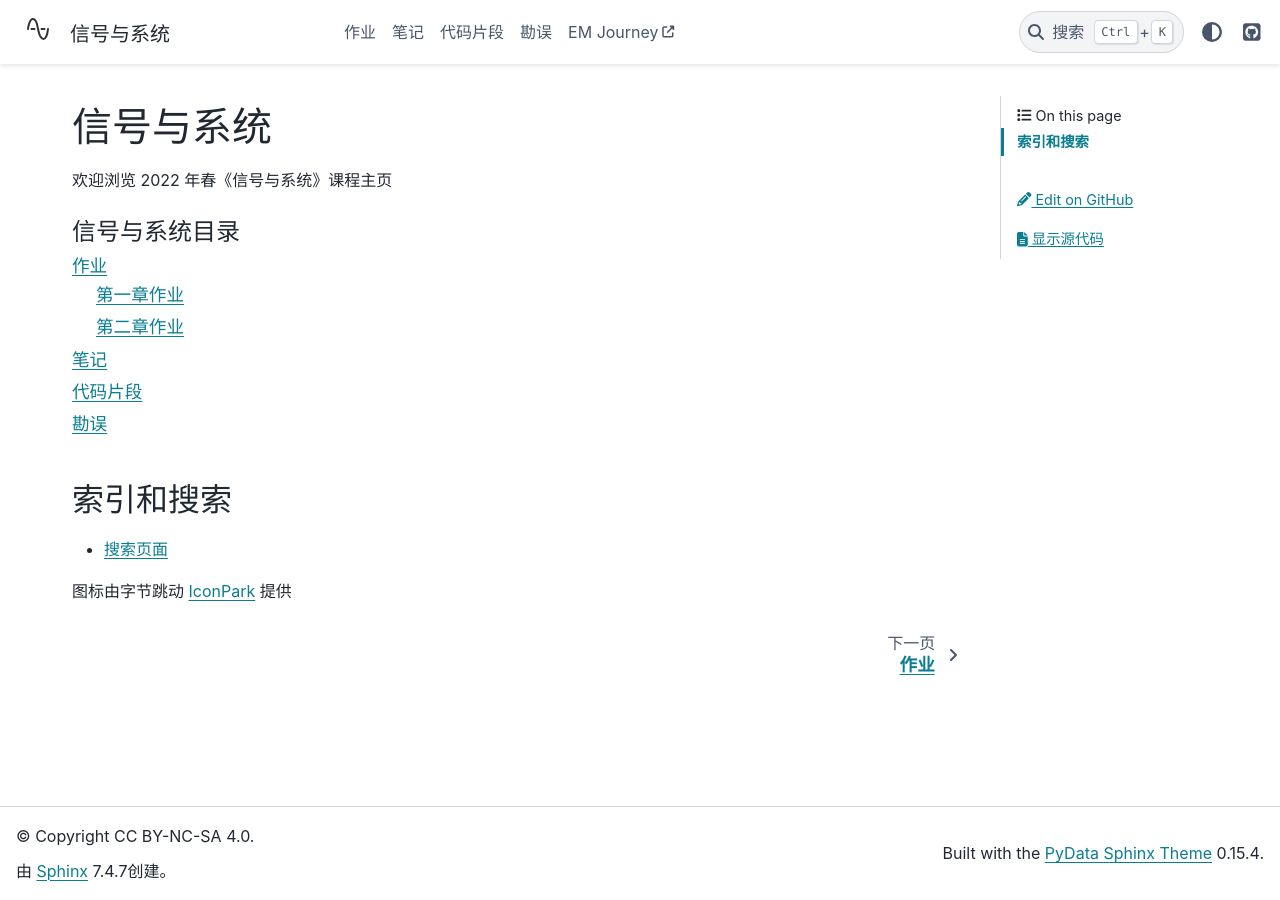
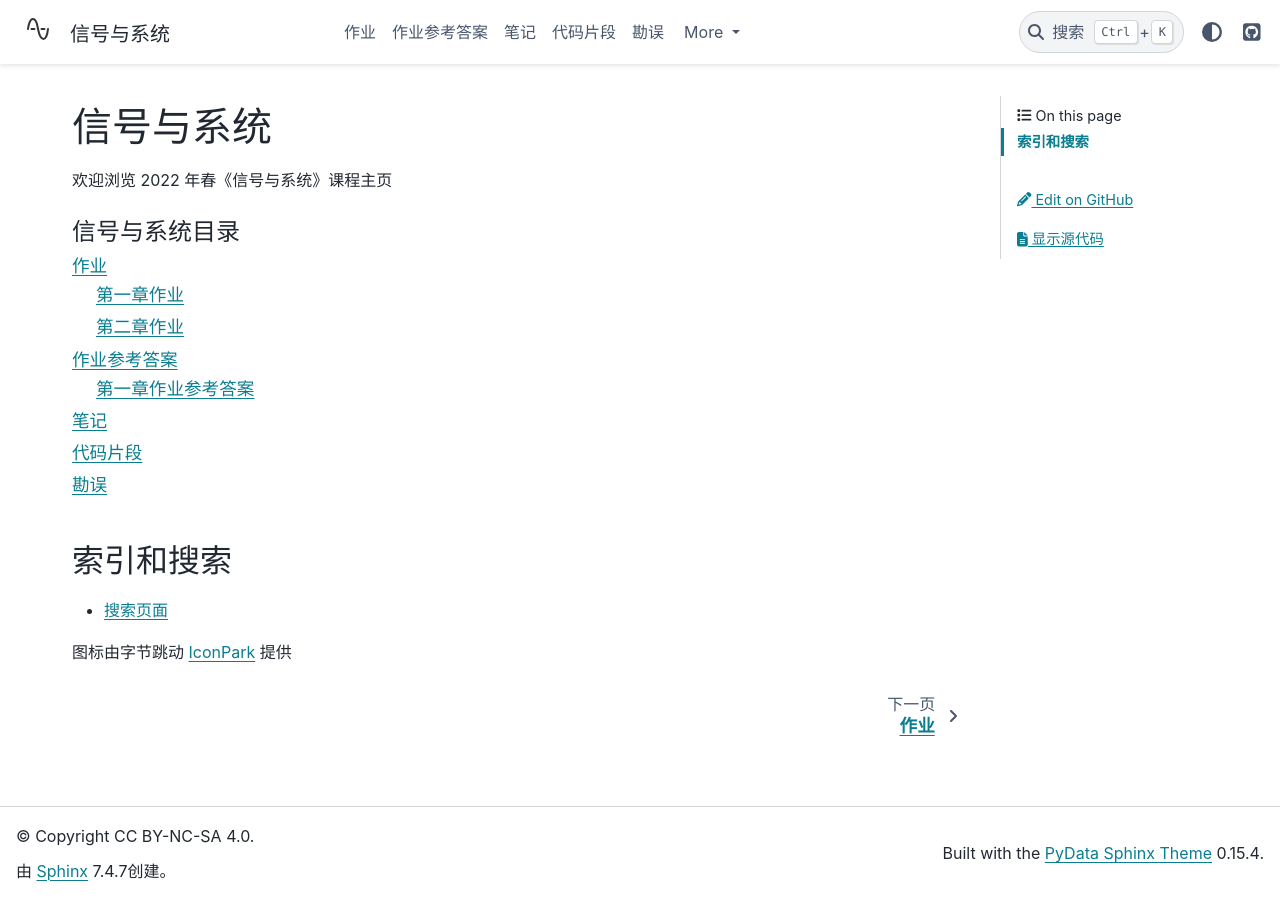
Before and after one commit to atlanswer/Signals-and-Systems, a Sphinx documentation site: the page built from doc/index.rst, in a window 1280 px wide. Built offline with Sphinx 7.4.7 and the PyData theme 0.15.4, drawn with Linux system fonts in a browser that asks for light colours.

Commit message:
content: add reference answer page

```diff
--- /dev/null
+++ b/doc/answer/chapter1.rst
@@ -0,0 +1,14 @@
+##################
+第一章作业参考答案
+##################
+
+- 1.8
+- 1.9
+- 1.14
+- 1.21
+   - (d)
+   - (e)
+   - (f)
+- 1.22
+   - (g)
+   - (h)
--- /dev/null
+++ b/doc/answer/index.rst
@@ -0,0 +1,11 @@
+############
+作业参考答案
+############
+
+.. note:: 第一章答案施工中
+
+.. toctree::
+    :caption: 列表
+    :maxdepth: 2
+
+    chapter1
--- a/doc/index.rst
+++ b/doc/index.rst
@@ -9,6 +9,7 @@
    :maxdepth: 2
 
    homework
+   answer/index
    note/index
    snippet
    errata
```
